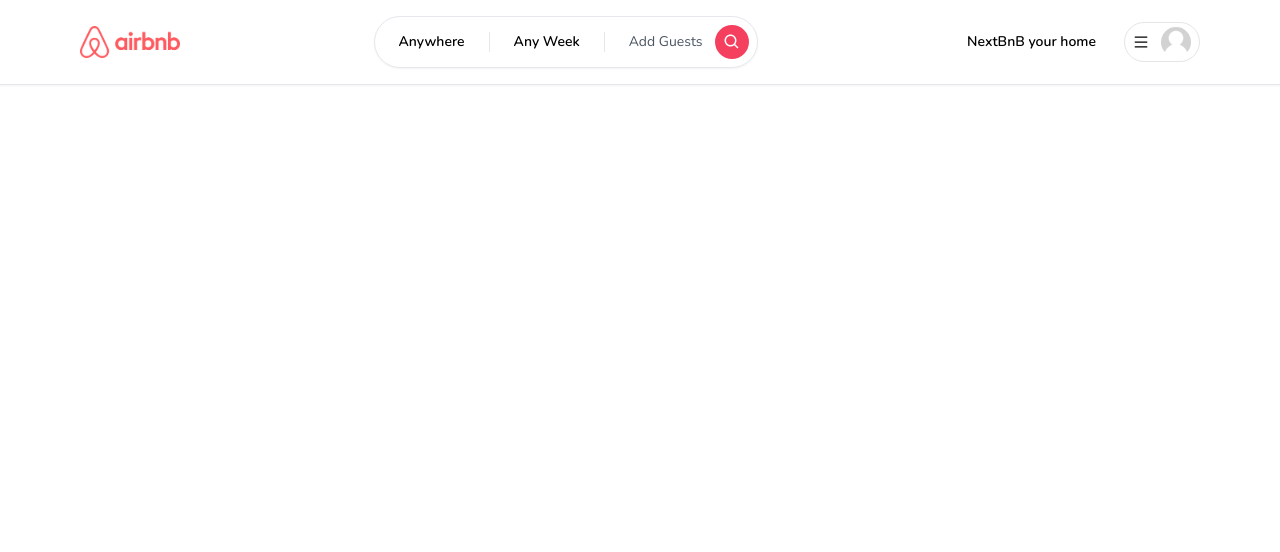
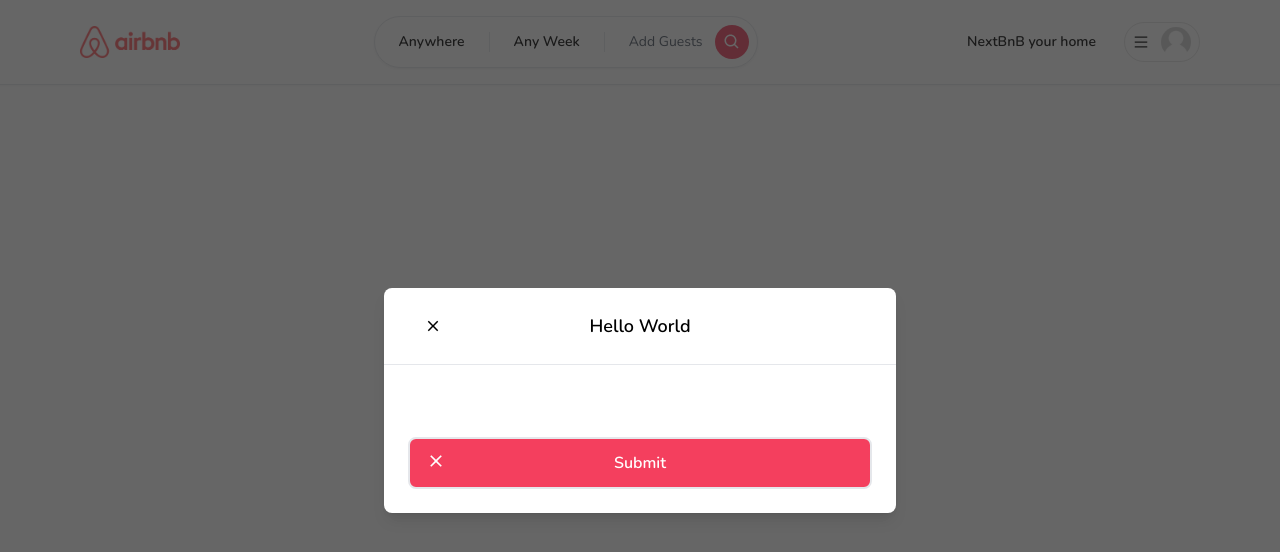
Before and after one commit to ijanhv/nextbnb, a Next.js app: page / in a window 1280 px wide. Shown: the top 552 px of the page. Built offline with nearby package versions, Linux system fonts and the light colour scheme.

Commit message:
create modals

```diff
--- /dev/null
+++ b/app/components/Button.tsx
@@ -0,0 +1,50 @@
+"use client";
+import { IconType } from "react-icons";
+
+interface ButtonProps {
+  label: string;
+  onClick: (e: React.MouseEvent<HTMLButtonElement>) => void;
+  disabled?: boolean;
+  outline?: boolean;
+  small?: boolean;
+  icon?: IconType;
+}
+
+const Button: React.FC<ButtonProps> = ({
+  label,
+  onClick,
+  disabled,
+  outline,
+  small,
+  icon: Icon,
+}) => {
+  return (
+    <button
+      onClick={onClick}
+      disabled={disabled}
+      className={`relative disabled:opacity-70 disabled:cursor-not-allowed  rounded-lg hover:opacity-80 transition w-full
+      ${outline ? "bg-white" : "bg-rose-500"}
+      ${outline ? "border-black" : "bg-rose-500"}
+      ${outline ? "text-black" : "text-white"}
+      ${
+        small
+          ? "py-1 text-sm font-light border-[1px]"
+          : "py-3 text-md font-semibold border-2"
+      }
+
+    `}
+    >
+      {Icon && (
+        <Icon
+          className={`absolute left-4 top-3 ${
+            outline ? "text-black" : "text-white"
+          }`}
+          size={20}
+        />
+      )}
+      {label}
+    </button>
+  );
+};
+
+export default Button;
--- /dev/null
+++ b/app/components/modals/Modal.tsx
@@ -0,0 +1,187 @@
+'use client';
+
+import { useCallback, useEffect, useState } from "react";
+import { IoMdClose } from "react-icons/io";
+import Button from "../Button";
+
+
+
+interface ModalProps {
+  isOpen?: boolean;
+  onClose: () => void;
+  onSubmit: () => void;
+  title?: string;
+  body?: React.ReactElement;
+  footer?: React.ReactElement;
+  actionLabel: string;
+  disabled?: boolean;
+  secondaryAction?: () => void;
+  secondaryActionLabel?: string;
+}
+
+const Modal: React.FC<ModalProps> = ({
+  isOpen,
+  onClose,
+  onSubmit,
+  title,
+  body,
+  actionLabel,
+  footer,
+  disabled,
+  secondaryAction,
+  secondaryActionLabel
+}) => {
+  const [showModal, setShowModal] = useState(isOpen);
+
+  useEffect(() => {
+    setShowModal(isOpen);
+  }, [isOpen]);
+
+  const handleClose = useCallback(() => {
+    if (disabled) {
+      return;
+    }
+
+    setShowModal(false);
+    setTimeout(() => {
+      onClose();
+    }, 300)
+  }, [onClose, disabled]);
+
+  const handleSubmit = useCallback(() => {
+    if (disabled) {
+      return;
+    }
+
+    onSubmit();
+  }, [onSubmit, disabled]);
+
+  const handleSecondaryAction = useCallback(() => {
+    if (disabled || !secondaryAction) {
+      return;
+    }
+
+    secondaryAction();
+  }, [secondaryAction, disabled]);
+
+  if (!isOpen) {
+    return null;
+  }
+
+  return (
+    <>
+      <div
+        className="
+          justify-center
+          items-center
+          flex
+          overflow-x-hidden
+          overflow-y-auto
+          fixed
+          inset-0
+          z-50
+          outline-none
+          focus:outline-none
+          bg-neutral-800/70
+        "
+      >
+        <div className="
+          relative
+          w-full
+          md:w-4/6
+          lg:w-3/6
+          xl:w-2/5
+          my-6
+          mx-auto
+          h-full
+          lg:h-auto
+          md:h-auto
+          "
+        >
+          {/*content*/}
+          <div className={`
+            translate
+            duration-300
+            h-full
+            ${showModal ? 'translate-y-0' : 'translate-y-full'}
+            ${showModal ? 'opacity-100' : 'opacity-0'}
+          `}>
+            <div className="
+              translate
+              h-full
+              lg:h-auto
+              md:h-auto
+              border-0
+              rounded-lg
+              shadow-lg
+              relative
+              flex
+              flex-col
+              w-full
+              bg-white
+              outline-none
+              focus:outline-none
+            "
+            >
+              {/*header*/}
+              <div className="
+                flex
+                items-center
+                p-6
+                rounded-t
+                justify-center
+                relative
+                border-b-[1px]
+                "
+              >
+                <button
+                  className="
+                    p-1
+                    border-0
+                    hover:opacity-70
+                    transition
+                    absolute
+                    left-9
+                  "
+                  onClick={handleClose}
+                >
+                  <IoMdClose size={18} />
+                </button>
+                <div className="text-lg font-semibold">
+                  {title}
+                </div>
+              </div>
+              {/*body*/}
+              <div className="relative p-6 flex-auto">
+                {body}
+              </div>
+              {/*footer*/}
+              <div className="flex flex-col gap-2 p-6">
+                <div
+                  className="
+                    flex
+                    flex-row
+                    items-center
+                    gap-4
+                    w-full
+                  "
+                >
+                  {secondaryAction && secondaryActionLabel && (
+
+                 <Button outline disabled={disabled} label={secondaryActionLabel} icon={IoMdClose} onClick={handleSecondaryAction}/>
+                  )}
+
+                 <Button disabled={disabled} label={actionLabel} icon={IoMdClose} onClick={handleSubmit}/>
+
+                </div>
+
+              </div>
+            </div>
+          </div>
+        </div>
+      </div>
+    </>
+  );
+}
+
+export default Modal;
--- /dev/null
+++ b/app/components/modals/RegisterModal.tsx
@@ -0,0 +1,10 @@
+const RegisterModal = () => {
+    return (
+        <div>
+            <h1>Register</h1>
+        </div>
+    )
+
+}
+
+export default RegisterModal
--- a/app/components/navbar/Navbar.tsx
+++ b/app/components/navbar/Navbar.tsx
@@ -9,7 +9,7 @@ const Navbar = () => {
     <div className="fixed w-full bg-white z-10 shadow-sm">
       <div className="py-4 border-b-[1px]">
         <Container>
-          <div className="flex flex-row items-center justify-between gap-3md:gap-0">
+          <div className="flex flex-row items-center justify-between gap-3 md:gap-0">
             <Logo />
             <Search />
             <UserMenu />
--- /dev/null
+++ b/app/hooks/useRegisterModal.ts
@@ -0,0 +1,16 @@
+import { create } from "zustand";
+
+interface RegisterModalStore {
+  isOpen: boolean;
+  onOpen: () => void;
+  onClose: () => void;
+}
+
+const useRegisterModal = create<RegisterModalStore>((set) => ({
+  isOpen: false,
+  onOpen: () => set({ isOpen: true }),
+  onClose: () => set({ isOpen: false }),
+}));
+
+
+export default useRegisterModal;
--- a/app/layout.tsx
+++ b/app/layout.tsx
@@ -2,6 +2,7 @@ import './globals.css'
 import type { Metadata } from 'next'
 import { Inter, Nunito } from 'next/font/google'
 import Navbar from './components/navbar/Navbar'
+import Modal from './components/modals/Modal'
 
 const inter = Inter({ subsets: ['latin'] })
 
@@ -22,6 +23,7 @@ export default function RootLayout({
   return (
     <html lang="en">
       <body className={font.className}>
+        <Modal actionLabel="Submit" title="Hello World" isOpen />
         <Navbar />
         {children}
       </body>
--- a/package.json
+++ b/package.json
@@ -21,6 +21,7 @@
     "react-dom": "18.2.0",
     "react-icons": "^4.11.0",
     "tailwindcss": "3.3.3",
-    "typescript": "5.2.2"
+    "typescript": "5.2.2",
+    "zustand": "^4.4.1"
   }
 }
```
Also changed, not shown: 1 other file (tests, documents, lock files or other folders).
